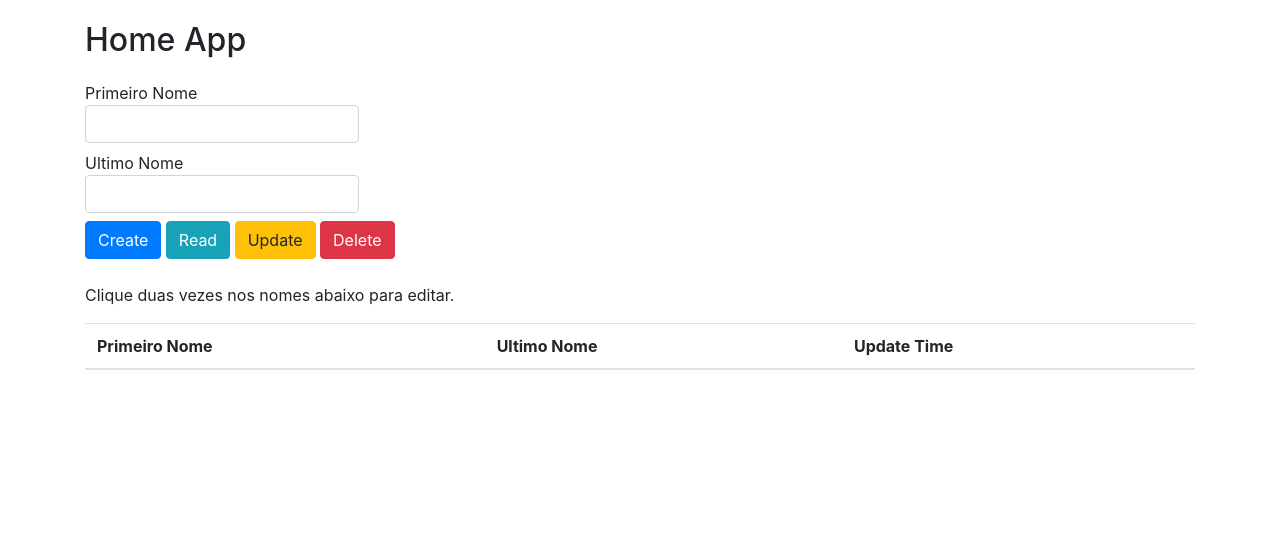
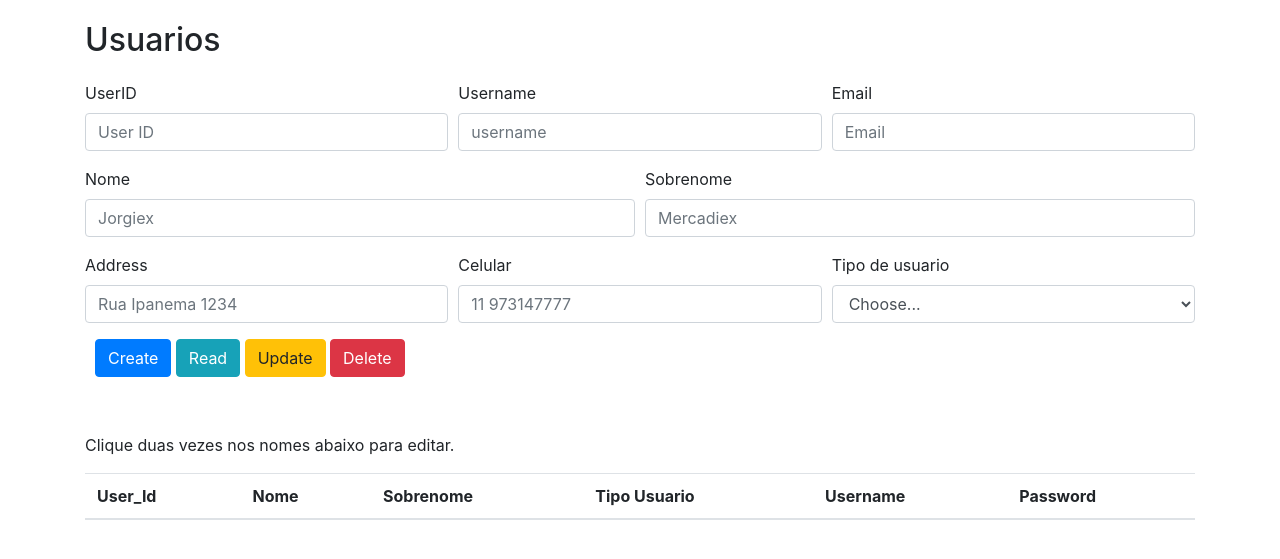
Before and after one commit to dotch3/lab_microservice, a Flask app: template templates/usuarios.html in a window 1280 px wide. Shown: the top 559 px of the page. Run offline with Flask 2, Linux system fonts and the light colour scheme; the template is opened without the code that fills it, so the values that code supplies are empty; parts of the project's set-up code (start-up, migrations or seed data) failed here and were passed over; some libraries are stand-ins or nearby versions.

Commit message:
pushing to git repo

```diff
--- a/Model/mongo_conexion.py
+++ b/Model/mongo_conexion.py
@@ -46,8 +46,10 @@ class ConexionMongo:
             # Let's get the value of the _id and use it for item_id
             object_id = i.pop('_id')
             new_id = str(object_id)
+            i["_id"] = new_id
             # Using the Id for the dictionary
             ITEMS[new_id] = i
+        # Return a list
         print(ITEMS)
         print("End of get_dict_from_mongodb ")
         return ITEMS
@@ -64,7 +66,7 @@ class ConexionMongo:
         # In order to jsonify the dictionary, is needed to call it inside the app_context
         app = Flask(__name__)
         if not db_inst:
-            db_inst='local'
+            db_inst = 'local'
         with app.app_context():
 
             ITEMS = ConexionMongo.get_dict_from_mongodb(db_inst, collection)
@@ -72,7 +74,6 @@ class ConexionMongo:
             for key in sorted(ITEMS.keys()):
                 temp = [key, ITEMS[key]]
                 my_dict.append(temp)
-            print(my_dict)
             dict_items = jsonify(my_dict)
             qtd = len(my_dict)
             content_range = "items 0-" + str(qtd) + "/" + str(qtd)
--- a/app.py
+++ b/app.py
@@ -3,36 +3,36 @@ import connexion
 from flask import render_template
 from flask import Flask
 from flask_cors import CORS
-from flask_restful import Resource, Api
+from flask_restx import Api, Resource, fields
 
-from Resources.item import Item
+from Resources.usuario import Usuario, UsuarioList
+from Resources.item import Item, ItemList
+
 
 # Defining the path for the templates
 APP_PATH = os.path.dirname(os.path.abspath(__file__))
 
-# TEMPLATE_PATH = os.path.join(APP_PATH, 'templates/')
-# TEMPLATE_PATH = os.path.join(TEMPLATE_PATH, 'usuarios.html')
+# Creating the conexion with app flask
+# app = connexion.App(__name__, specification_dir=APP_PATH)
 
-# print(APP_PATH)
-# print(TEMPLATE_PATH)
+# app.add_api('swagger.yml')
+# CORS(app.app,resources=r'/api/*',methods=['GET', 'POST', 'OPTIONS', 'PUT', 'DELETE'])
 
-# Creating the conexion with app flask
-app = connexion.App(__name__, specification_dir=APP_PATH)
+# Create a Flask WSGI application
+app_flask = Flask(__name__)
+api = Api(app_flask,
+          version="1.0",
+          title="CRUD operations FIAP SW ENG Lab2",
+          description="Laboratory for microservices",
+          default='Test: uServices SW Eng',
+          default_label='This is the swagger UI for API testing')
 
-
-app.add_api('swagger.yml')
-CORS(app.app, resources=r'/api/*', methods=['GET'])
-
-# Adding more services
-
-app_flask = Flask(__name__)
-api = Api(app_flask)
 # Items
-api.add_resource(Item, '/item/<string:nome>')
-api.add_resource(ItemList, '/items')
+api.add_resource(Item, '/api/item/<string:nome>')
+api.add_resource(ItemList, '/api/items')
 # Users
-api.add_resource(User, '/user/<string:nome>')
-api.add_resource(UserList, '/users')
+api.add_resource(Usuario, '/api/usuario/<string:nome>')
+api.add_resource(UsuarioList, '/api/usuarios')
 # @TODO crear los demas recursos listados
 # Register new Users/Proposta/Publicacao/Negociacao
 
@@ -42,26 +42,30 @@ api.add_resource(UserList, '/users')
 # api.add_resource(UserRegister, '/register')
 
 
-@ app.route('/')
+@ app_flask.route('/home', methods=['GET', 'POST', 'OPTIONS', 'PUT', 'DELETE'])
 def home():
-    # Load the home page
-    return render_template('home.html')
+    return render_template('usuarios.html')
 
 
-@ app.route('/usuarios')
+@ app_flask.route('/api/items')
+def items():
+    return "You said"
+
+
+@ app_flask.route('/api/item/<string:nome>')
+def item_nome():
+    return render_template('items.html')
+
+
+@ app_flask.route('/api/usuarios')
 def usuarios():
     return render_template('usuarios.html')
 
 
-@ app.route('/usuariosMongoLocal')
-def otros():
-    return render_template('usuarios.html')
-
-
-@ app.route('/items')
-def items():
-    return render_template('usuarios.html')
+@ app_flask.route('/api/usuario/<string:nome>')
+def usuario_nome():
+    return render_template('items.html')
 
 
 if __name__ == '__main__':
-    app.run(host='0.0.0.0', port=5000, debug=True)
+    app_flask.run(host='0.0.0.0', port=5000, debug=True)
--- a/static/usuarios.js
+++ b/static/usuarios.js
@@ -86,29 +86,30 @@ ns.model = (function() {
 ns.view = (function() {
   "use strict";
 
-  let $fname = $("#fname"),
-    $lname = $("#lname");
+  let $nome = $("#nome"),
+    $sobrenome = $("#sobrenome"),
+    $email = $("#email");
 
   // return the API
   return {
     reset: function() {
-      $lname.val("");
-      $fname.val("").focus();
+      $nome.val("");
+      $sobrenome.val("").focus();
     },
-    update_editor: function(fname, lname) {
-      $lname.val(lname);
-      $fname.val(fname).focus();
+    update_editor: function(nome, sobrenome) {
+      $nome.val(nome);
+      $sobrenome.val(sobrenome).focus();
     },
-    build_table: function(people) {
+    build_table: function(usuario) {
       let rows = "";
 
       // clear the table
       $(".conteudo table > tbody").empty();
 
-      // did we get a people array?
-      if (people) {
-        for (let i = 0, l = people.length; i < l; i++) {
-          rows += `<tr><td class="fname">${people[i].fname}</td><td class="lname">${people[i].lname}</td><td>${people[i].timestamp}</td></tr>`;
+      // did we get a user array?
+      if (usuario) {
+        for (let i = 0, l = usuario.length; i < l; i++) {
+          rows += `<tr><td class="nome">${usuario[i].nome}</td><td class="sobrenome">${usuario[i].sobrenome}</td><td class="email">${usuario[i].email}</td></tr>`;
         }
         $("table > tbody").append(rows);
       }
@@ -131,8 +132,9 @@ ns.controller = (function(m, v) {
   let model = m,
     view = v,
     $event_pump = $("body"),
-    $fname = $("#fname"),
-    $lname = $("#lname");
+    $nome = $("#nome"),
+    $sobrenome = $("#sobrenome"),
+    $email = $("#email");
 
   // Get the data from the model after the controller is done initializing
   setTimeout(function() {
@@ -140,8 +142,8 @@ ns.controller = (function(m, v) {
   }, 100);
 
   // Validate input
-  function validate(fname, lname) {
-    return fname !== "" && lname !== "";
+  function validate(nome, sobrenome) {
+    return nome !== "" && sobrenome !== "";
   }
 
   // Create our event handlers
@@ -194,20 +196,25 @@ ns.controller = (function(m, v) {
 
   $("table > tbody").on("dblclick", "tr", function(e) {
     let $target = $(e.target),
-      fname,
-      lname;
+      nome,
+      sobrenome;
 
-    fname = $target
+    nome = $target
       .parent()
-      .find("td.fname")
+      .find("td.nome")
       .text();
 
-    lname = $target
+    sobrenome = $target
       .parent()
-      .find("td.lname")
+      .find("td.sobrenome")
       .text();
 
-    view.update_editor(fname, lname);
+    email = $target
+      .parent()
+      .find("td.email")
+      .text();
+
+    view.update_editor(nome, sobrenome, email);
   });
 
   // Handle the model events
--- a/swagger.yml
+++ b/swagger.yml
@@ -127,7 +127,7 @@ paths:
   /otros:
     get:
       x-swagger-router-controller: Resources
-      operationId: usuario.get_all
+      operationId: usuario
       tags:
         - MEU MONGO - USUARIOS GET ALL
       summary: Lista de Usuarios
@@ -152,7 +152,7 @@ paths:
   /items:
     get:
       x-swagger-router-controller: Resources
-      operationId: item.get_all
+      operationId: item
       tags:
         - MEU MONGO - ITEMS GET ALL
       summary: Lista de ITEMS
--- a/templates/usuarios.html
+++ b/templates/usuarios.html
@@ -14,7 +14,7 @@
       crossorigin="anonymous"
     />
 
-    <title>Clientes App</title>
+    <title>BoaVizinhança uServices</title>
     <link
       rel="stylesheet"
       href="https://cdnjs.cloudflare.com/ajax/libs/normalize/8.0.0/normalize.min.css"
@@ -27,20 +27,96 @@
   </head>
   <body>
     <div class="container">
-      <h1>Home App</h1>
+      <h1>Usuarios</h1>
       <div class="section editor">
-        <label for="fname"
-          >Primeiro Nome <input id="fname" class="form-control" type="text" />
-        </label>
-        <br />
-        <label for="lname"
-          >Ultimo Nome <input id="lname" type="text" class="form-control" />
-        </label>
-        <br />
-        <button id="create" class="btn btn-primary">Create</button>
-        <button id="reset" class="btn btn-info">Read</button>
-        <button id="update" class="btn btn-warning">Update</button>
-        <button id="delete" class="btn btn-danger">Delete</button>
+        <form>
+          <div class="form-row">
+            <div class="form-group col-md-4">
+              <label for="user_id">UserID</label>
+              <input
+                type="text"
+                class="form-control"
+                id="user_id"
+                placeholder="User ID"
+              />
+            </div>
+            <div class="form-group col-md-4">
+              <label for="username">Username</label>
+              <input
+                type="text"
+                class="form-control"
+                id="username"
+                placeholder="username"
+              />
+            </div>
+            <div class="form-group col-md-4">
+              <label for="email">Email</label>
+              <input
+                type="email"
+                class="form-control"
+                id="email"
+                placeholder="Email"
+              />
+            </div>
+          </div>
+          <div class="form-row">
+            <div class="form-group col-md-6">
+              <label for="nome">Nome</label>
+              <input
+                type="text"
+                class="form-control"
+                id="nome"
+                placeholder="Jorgiex"
+              />
+            </div>
+            <div class="form-group col-md-6">
+              <label for="sobrenome">Sobrenome</label>
+              <input
+                type="text"
+                class="form-control"
+                id="sobrenome"
+                placeholder="Mercadiex"
+              />
+            </div>
+          </div>
+          <div class="form-row">
+            <div class="form-group col-md-4">
+              <label for="address">Address</label>
+              <input
+                type="text"
+                class="form-control"
+                id="address"
+                placeholder="Rua Ipanema 1234"
+              />
+            </div>
+            <div class="form-group col-md-4">
+              <label for="celular">Celular</label>
+              <input
+                type="text"
+                class="form-control"
+                id="celular"
+                placeholder="11 973147777"
+              />
+            </div>
+
+            <div class="form-group col-md-4">
+              <label for="tipo">Tipo de usuario</label>
+              <select id="tipo" class="form-control">
+                <option selected>Choose...</option>
+                <option value="proprietario">Proprietario</option>
+                <option value="solicitante">Solicitante</option>
+              </select>
+            </div>
+          </div>
+          <div class="container form-row col-12">
+            <div class="form-group">
+              <button id="create" class="btn btn-primary">Create</button>
+              <button id="reset" class="btn btn-info">Read</button>
+              <button id="update" class="btn btn-warning">Update</button>
+              <button id="delete" class="btn btn-danger">Delete</button>
+            </div>
+          </div>
+        </form>
       </div>
       <br />
       <blockquote>
@@ -50,9 +126,12 @@
         <table class="table table-striped">
           <thead>
             <tr>
-              <th>Primeiro Nome</th>
-              <th>Ultimo Nome</th>
-              <th>Update Time</th>
+              <th>User_Id</th>
+              <th>Nome</th>
+              <th>Sobrenome</th>
+              <th>Tipo Usuario</th>
+              <th>Username</th>
+              <th>Password</th>
             </tr>
           </thead>
           <tbody></tbody>
```
Also changed, not shown: Model/item_model.py (+24 -5 lines), Model/usuario_model.py (+19 -2 lines), Resources/item.py (+12 -21 lines), Resources/usuario.py (+14 -10 lines), Resources/usuariosProfessor.py (+0 -10 lines), test.py (deleted, +0 -9 lines), 2 other files.
